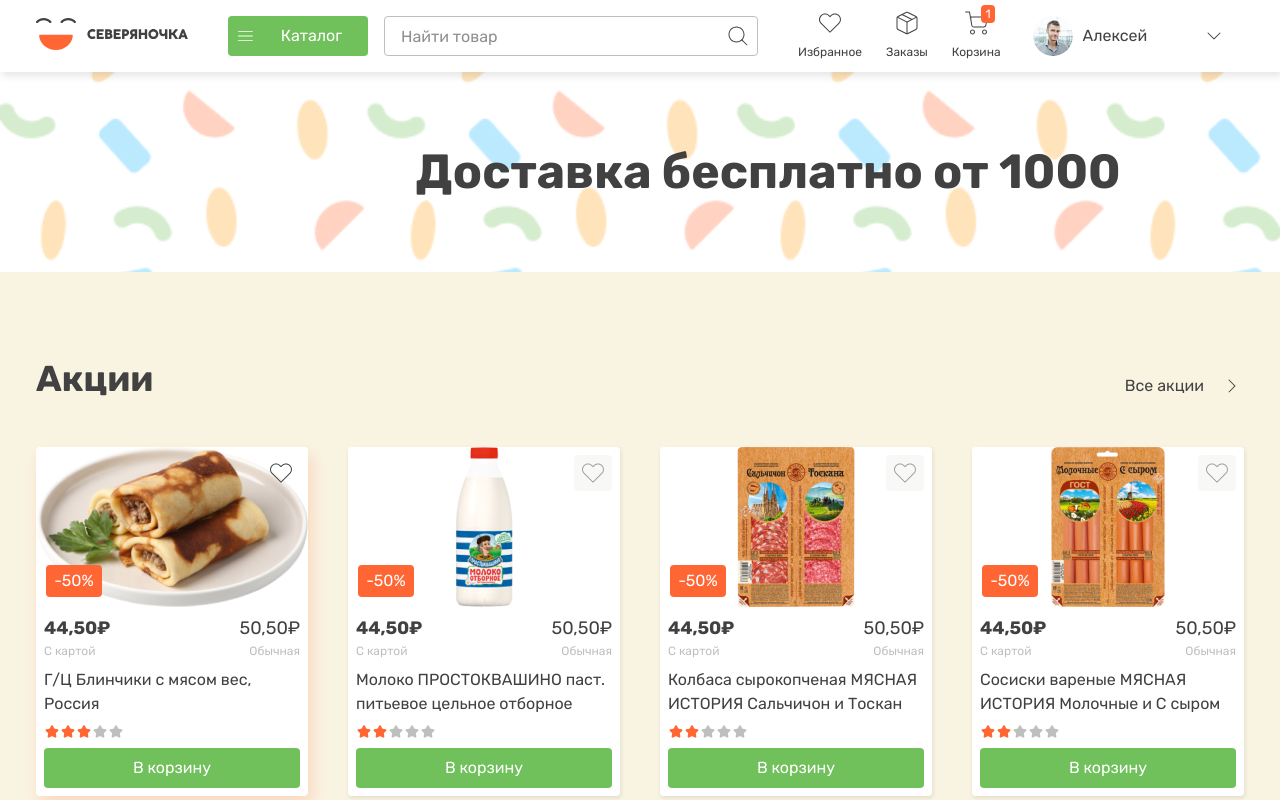
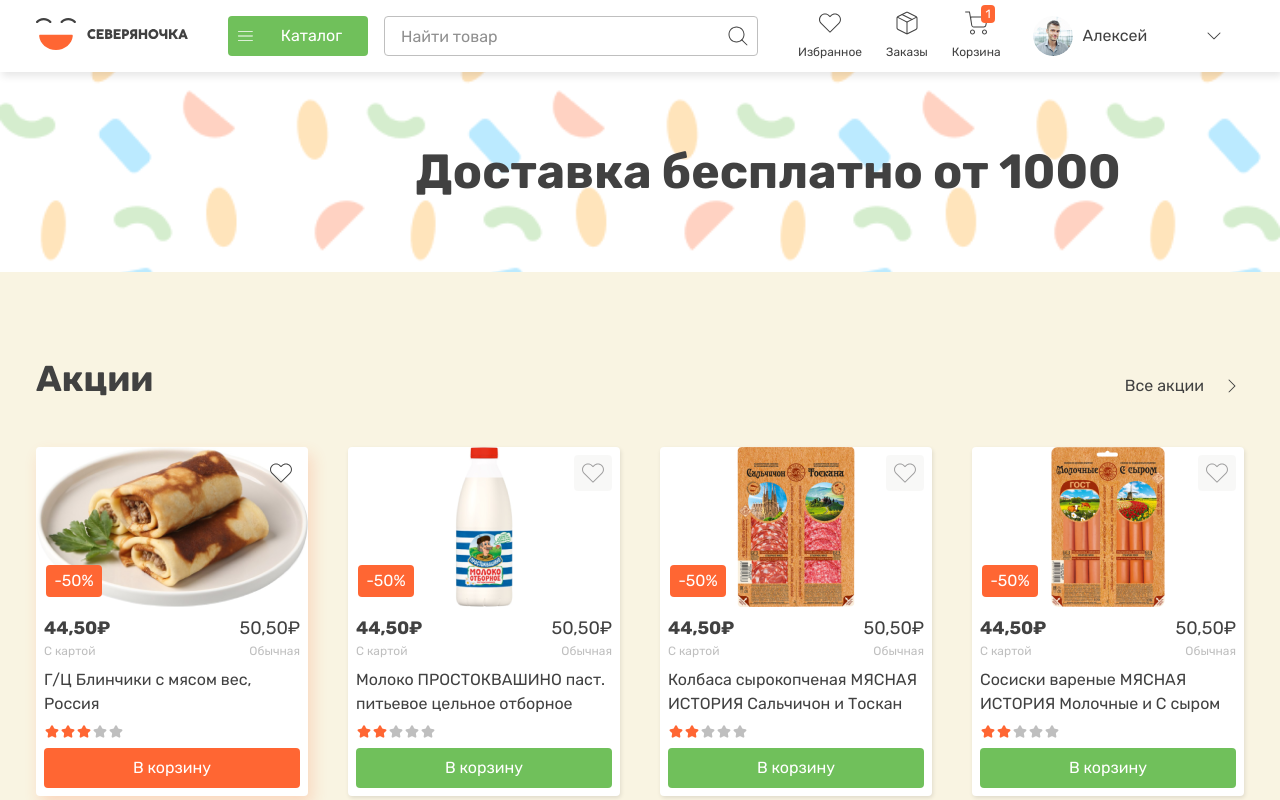
Before and after one commit to JohnnySench/severynochka, a Vue app in the folder severyanocha/: page / in a window 1280 px wide. In both pictures the pointer is over the button 74 px from the left and 581 px from the top of the page. Shown: the top 800 px of the page. Built offline with nearby package versions, Linux system fonts and the light colour scheme.

Commit message:
поправил стили, добавил тип

```diff
--- a/severyanocha/src/entities/product/card/ui.vue
+++ b/severyanocha/src/entities/product/card/ui.vue
@@ -70,6 +70,9 @@
 }
 .product-card:hover {
   box-shadow: var(--shadow-primary-m);
+}
+.product-card:hover:deep(.button) {
+  background-color: var(--main-primary);
 }
 .card {
   display: flex;
--- a/severyanocha/src/widgets/location/ui.vue
+++ b/severyanocha/src/widgets/location/ui.vue
@@ -9,7 +9,7 @@
   {name: 'Redbor', title: 'с.Краснобор', id: 3},
   {name: 'Dieyor', title: 'д.Диюр', id: 4},
 ]
-const selectedTab = ref(1)
+const selectedTab = ref<number>(1)
 
 const changeTab = (id: number) => selectedTab.value = id
 </script>
```
